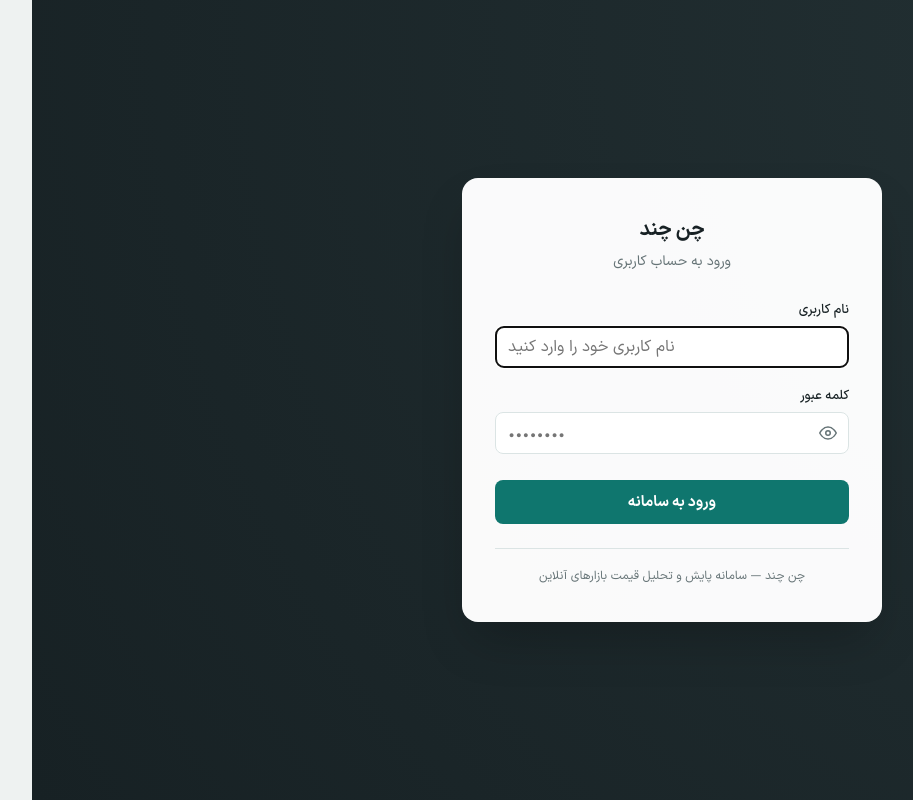
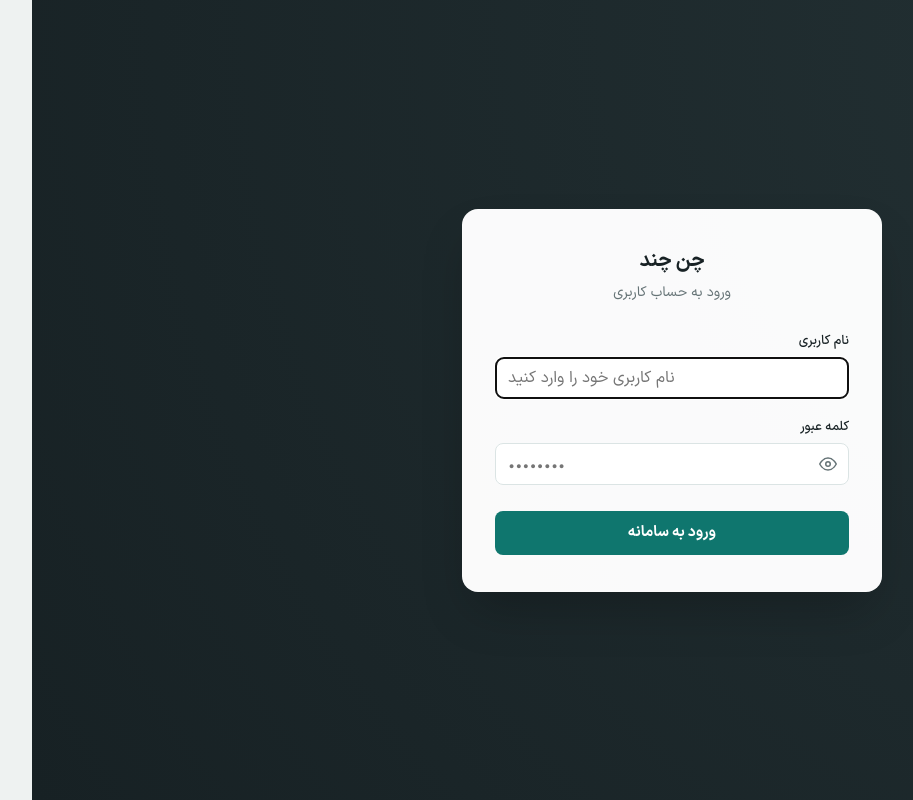
Before and after one commit to ghanad/chanchand, a Next.js app: page /login in a window 1280 px wide. Shown: the whole page, without its empty margins (287-1200 px from the left). Built offline with nearby package versions, Linux system fonts and the light colour scheme.

Commit message:
style(auth): remove footer subtitle from login card

```diff
--- a/src/app/login/page.tsx
+++ b/src/app/login/page.tsx
@@ -120,9 +120,6 @@ function LoginForm() {
         </button>
       </form>
 
-      <div className="login-footer">
-        <span>چن چند — سامانه پایش و تحلیل قیمت بازارهای آنلاین</span>
-      </div>
     </div>
   );
 }
```
